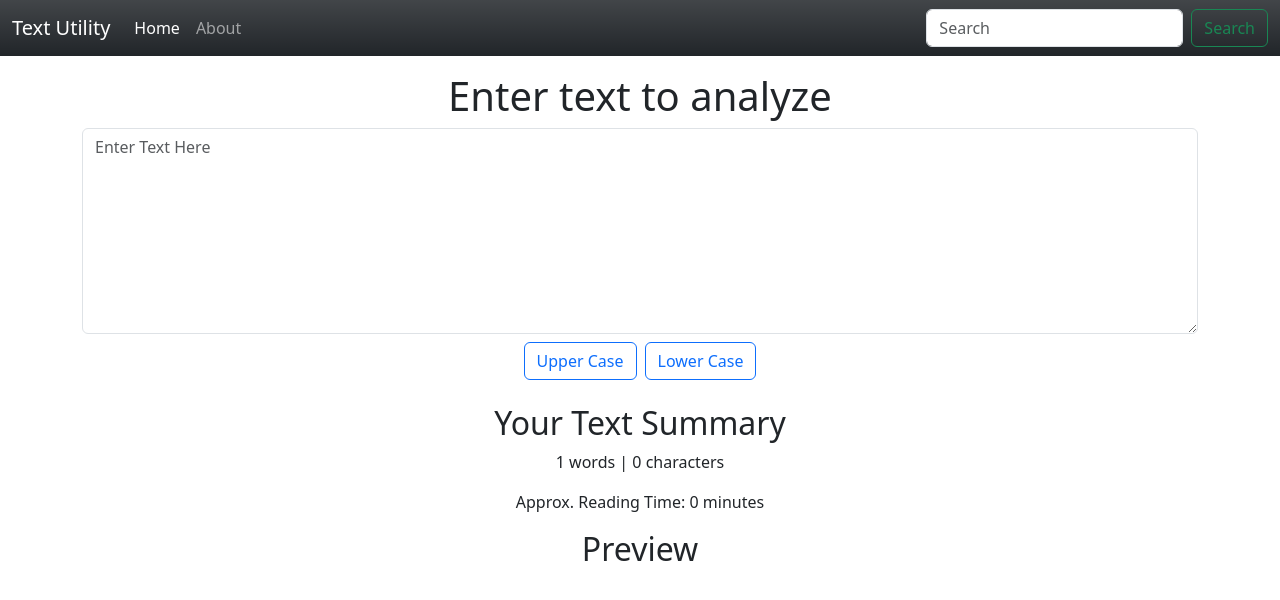
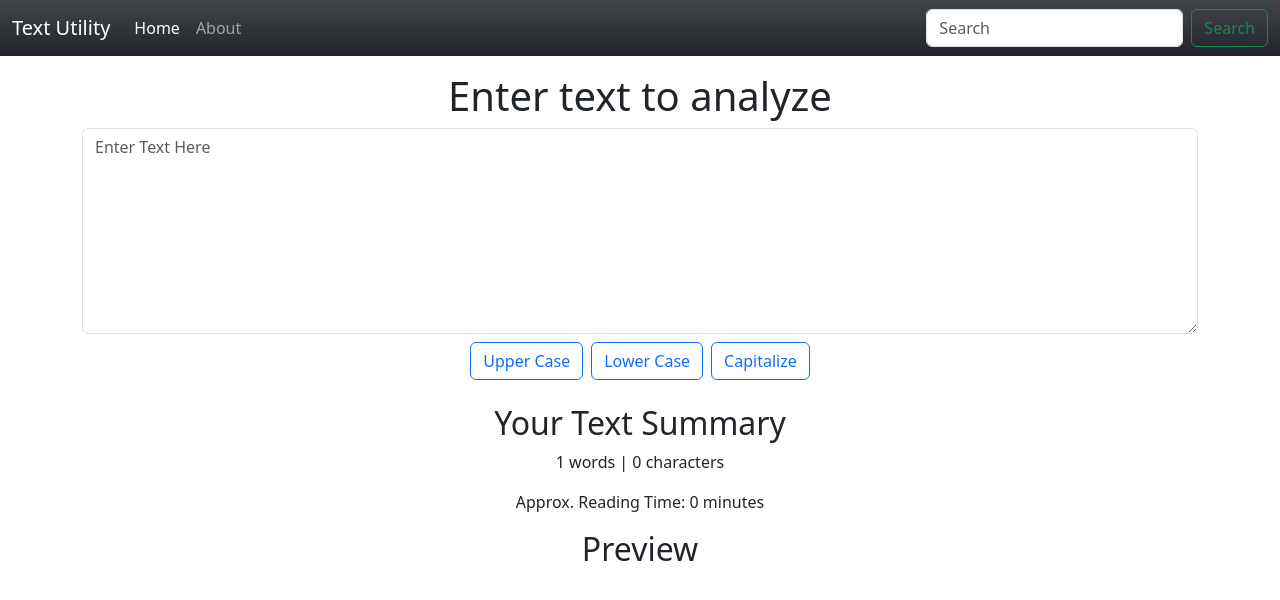
Before and after one commit to aflat00n/ReactJS-Course, a React (Create React App) app in the folder my-app/: page / in a window 1280 px wide. Shown: the top 600 px of the page. Built offline with nearby package versions, Linux system fonts and the light colour scheme.

Commit message:
added capitalize functionality on my own

```diff
--- a/my-app/src/components/TextForm.js
+++ b/my-app/src/components/TextForm.js
@@ -8,6 +8,33 @@ export default function TextForm(props) {
     }
     const handleLowClick = ()=>{
         let newText = text.toLowerCase()
+        setText(newText)
+    }
+    const handleCapitalizeClick = ()=>{
+        // let arr = text.split(/(?:\.\s)|(?:,\s)/)
+        let arr = text.split(/(?:\.\s+)/)
+        for (var i = 0; i < arr.length; i++) {
+            arr[i] = arr[i].charAt(0).toUpperCase() + arr[i].slice(1);
+        }
+        let newText = arr.join(". ")
+
+        arr = newText.split(/(?::\s+)/)
+        for (i = 0; i < arr.length; i++) {
+            arr[i] = arr[i].charAt(0).toUpperCase() + arr[i].slice(1);
+        }
+        newText = arr.join(": ")
+
+        arr = newText.split(/(?:\?\s+)/)
+        for (i = 0; i < arr.length; i++) {
+            arr[i] = arr[i].charAt(0).toUpperCase() + arr[i].slice(1);
+        }
+        newText = arr.join("? ")
+
+        arr = newText.split(/(?:!\s+)/)
+        for (i = 0; i < arr.length; i++) {
+            arr[i] = arr[i].charAt(0).toUpperCase() + arr[i].slice(1);
+        }
+        newText = arr.join("! ")
         setText(newText)
     }
     const handleOnChange = (event)=>{
@@ -24,6 +51,7 @@ export default function TextForm(props) {
             <textarea className="form-control" value={text} placeholder='Enter Text Here' onChange={handleOnChange} id="box" rows="8"></textarea>
             <button className="btn btn-outline-primary mx-1 my-2" onClick={handleUpClick}>Upper Case</button>
             <button className="btn btn-outline-primary mx-1 my-2" onClick={handleLowClick}>Lower Case</button>
+            <button className="btn btn-outline-primary mx-1 my-2" onClick={handleCapitalizeClick}>Capitalize</button>
         </div>
         <div className="container my-3 text-center">
             <h2>Your Text Summary</h2>
```
